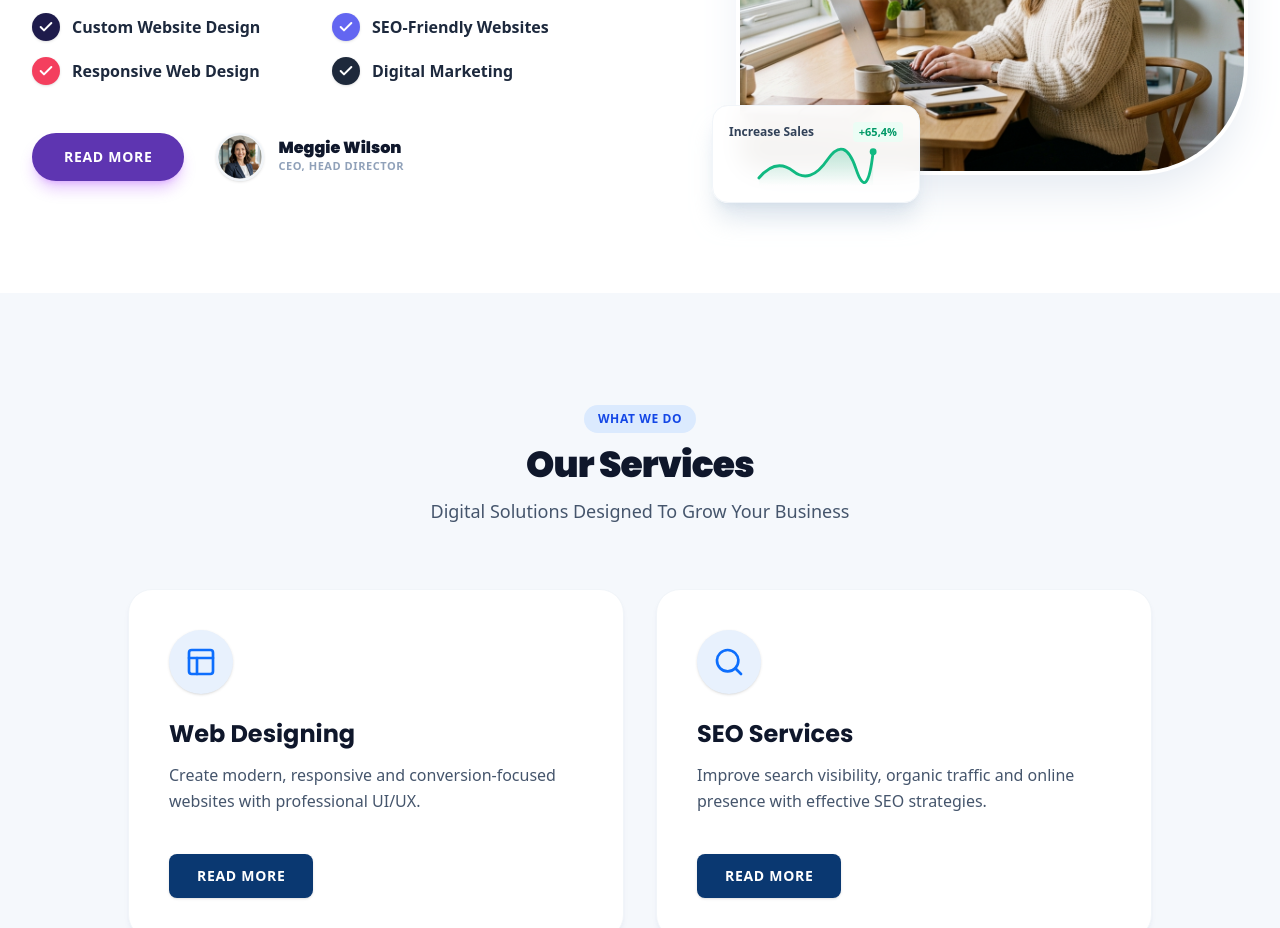
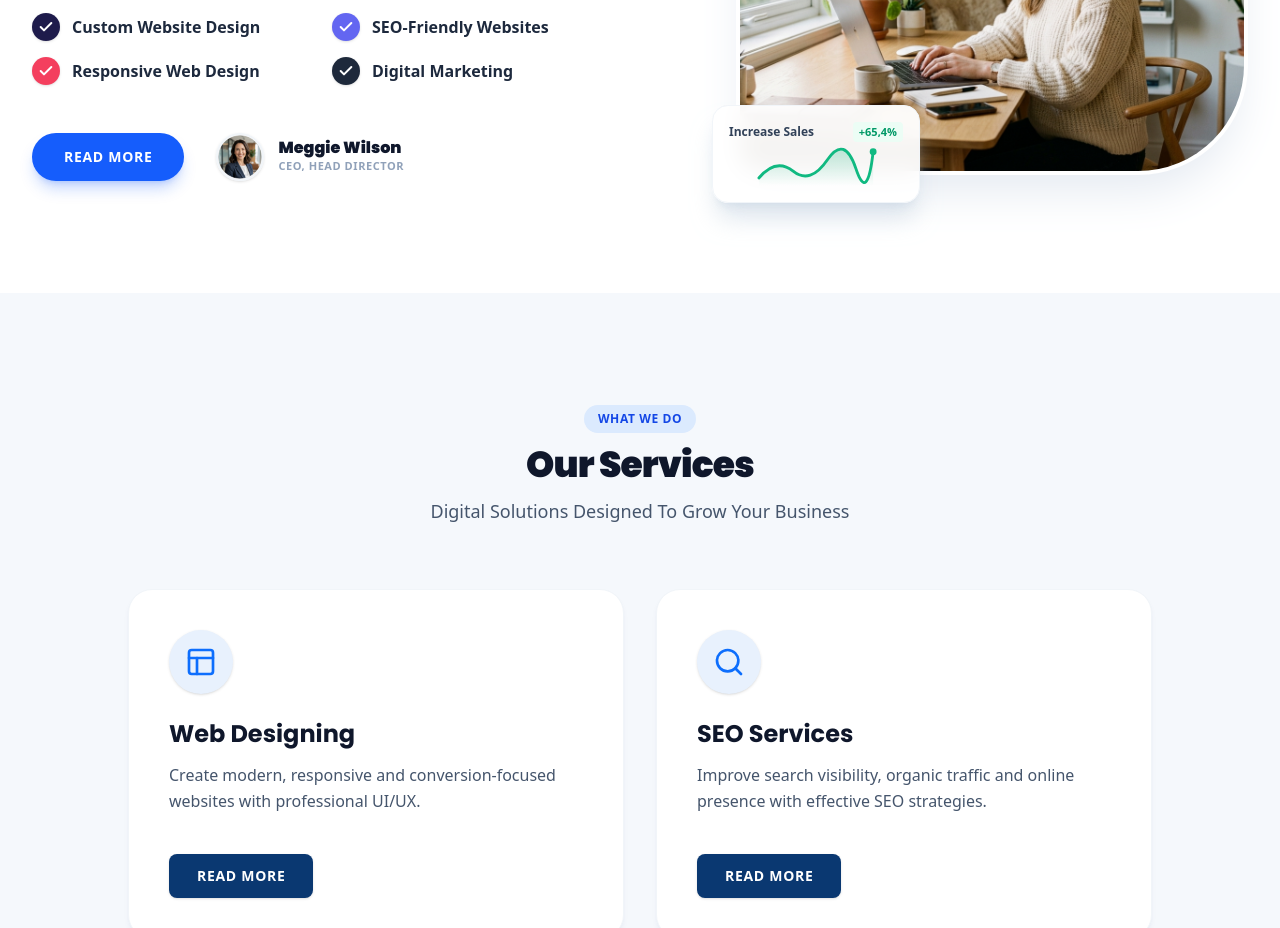
Before and after one commit to helllokingstar-coder/webwiziaking, a React (Vite) app: page / in a window 1280 px wide. Shown: the part 1120-2048 px from the top of the page. Built offline with nearby package versions, Linux system fonts and the light colour scheme.

Commit message:
refactor: update read more button color palette
Change the button branding from purple to blue to align with the updated site design.

```diff
--- a/src/pages/HomePage.tsx
+++ b/src/pages/HomePage.tsx
@@ -239,7 +239,7 @@ export const HomePage: React.FC<HomePageProps> = ({ onNavigate, onOpenQuote }) =
                 <button
                   id="about-read-more-btn"
                   onClick={() => onNavigate('/about')}
-                  className="px-8 py-3.5 bg-[#5e35b1] hover:bg-[#512da8] active:scale-95 text-white font-bold text-xs sm:text-sm tracking-wider uppercase rounded-full shadow-lg shadow-purple-600/25 transition-all"
+                  className="px-8 py-3.5 bg-blue-600 hover:bg-blue-400 active:scale-95 text-white font-bold text-xs sm:text-sm tracking-wider uppercase rounded-full shadow-lg shadow-blue-600/25 transition-all"
                 >
                   READ MORE
                 </button>
```
